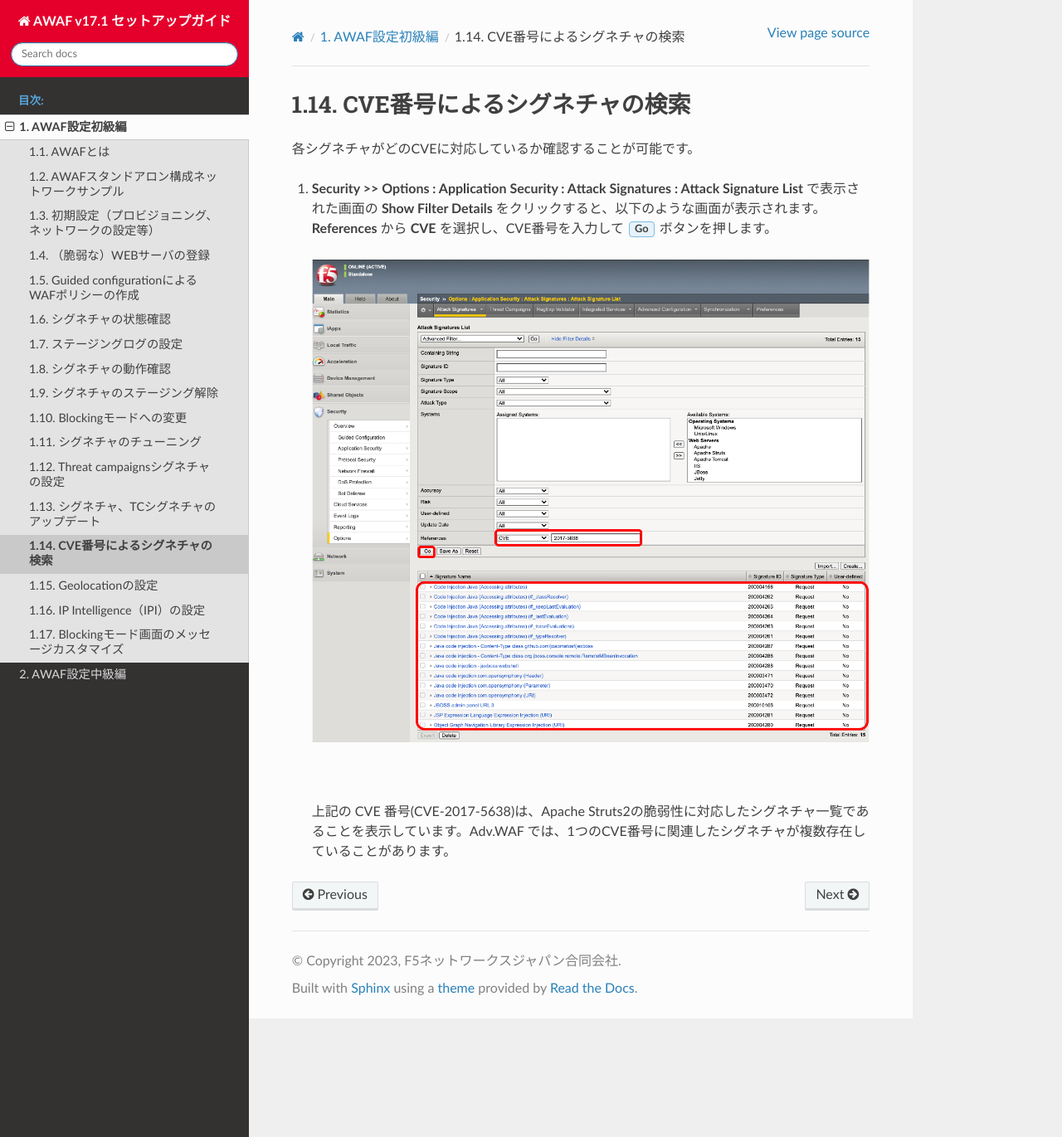
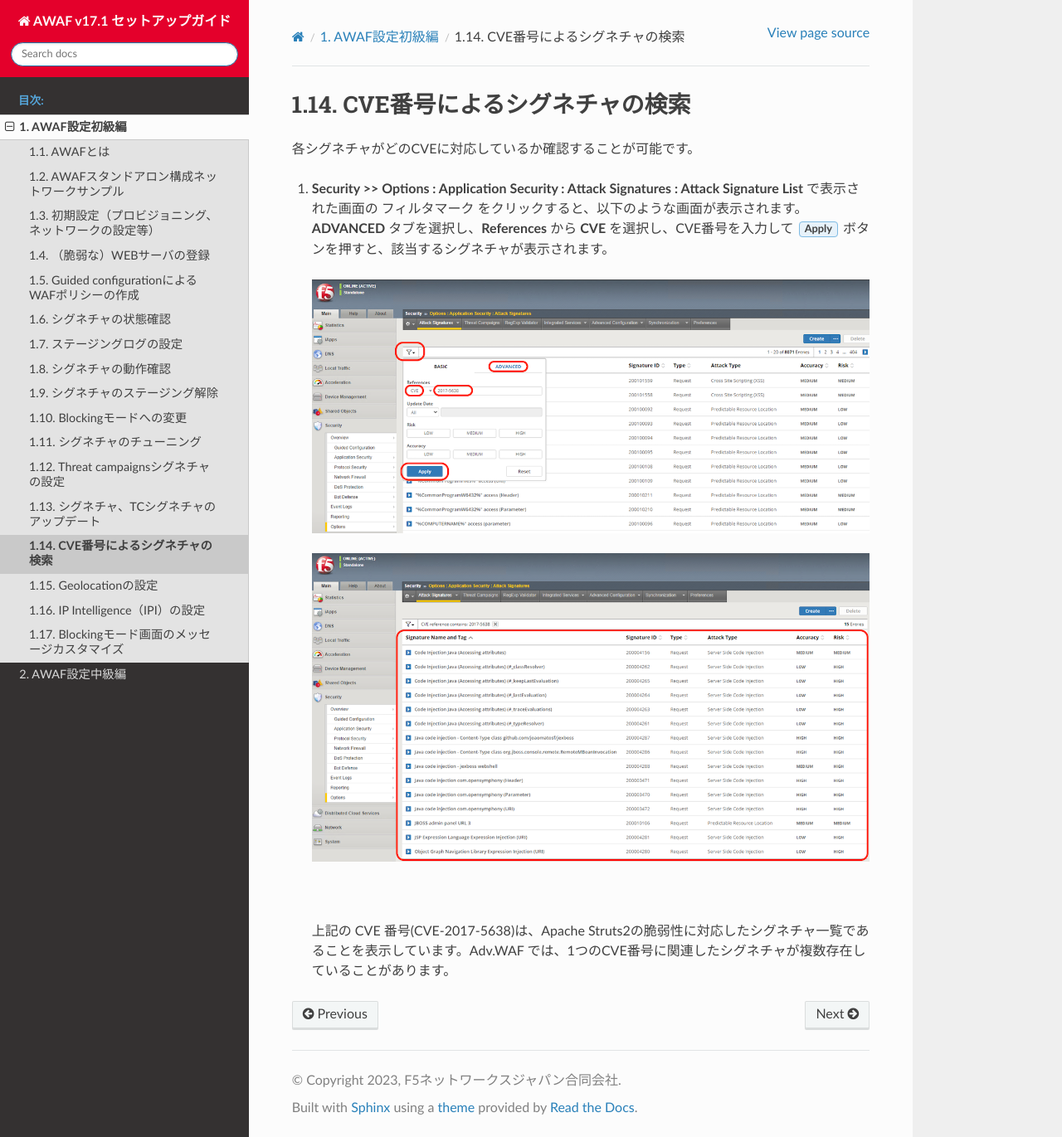
Before and after one commit to BeF5/f5j-easy-setup-waf-17, a Sphinx documentation site: the page built from docs/content1/module14/module14.rst, in a window 1280 px wide and 1371 px high. Shown: the whole window at 83% size. Built offline with Sphinx 7.4.7 and the Read the Docs theme 2.0.0, drawn with Linux system fonts in a browser that asks for light colours.

Commit message:
v17.1用更新

```diff
--- a/docs/content1/module14/module14.rst
+++ b/docs/content1/module14/module14.rst
@@ -3,8 +3,10 @@ CVE番号によるシグネチャの検索
 
 各シグネチャがどのCVEに対応しているか確認することが可能です。
 
-#. **Security >> Options : Application Security : Attack Signatures : Attack Signature List** で表示された画面の **Show Filter Details** をクリックすると、以下のような画面が表示されます。**References** から **CVE** を選択し、CVE番号を入力して :guilabel:`Go` ボタンを押します。
+#. **Security >> Options : Application Security : Attack Signatures : Attack Signature List** で表示された画面の フィルタマーク をクリックすると、以下のような画面が表示されます。 **ADVANCED** タブを選択し、**References** から **CVE** を選択し、CVE番号を入力して :guilabel:`Apply` ボタンを押すと、該当するシグネチャが表示されます。
 
    .. image:: images/mod14-1.png
+
+   .. image:: images/mod14-2.png
    |
    上記の CVE 番号(CVE-2017-5638)は、Apache Struts2の脆弱性に対応したシグネチャ一覧であることを表示しています。Adv.WAF では、1つのCVE番号に関連したシグネチャが複数存在していることがあります。
```
Also changed, not shown: docs/content1/module14/images/mod14-1.png, docs/content1/module14/images/mod14-2.png (added).
